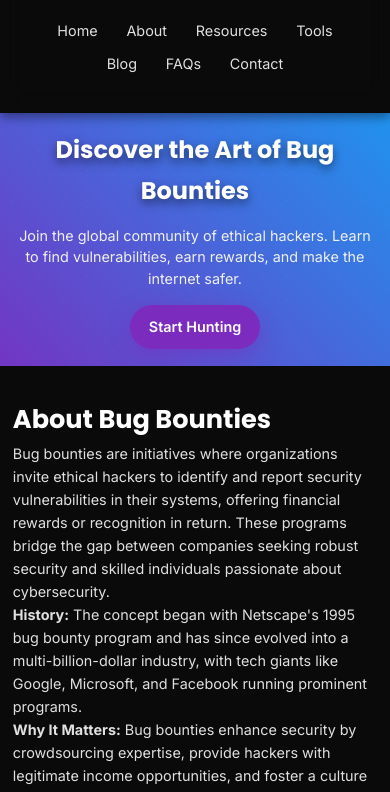
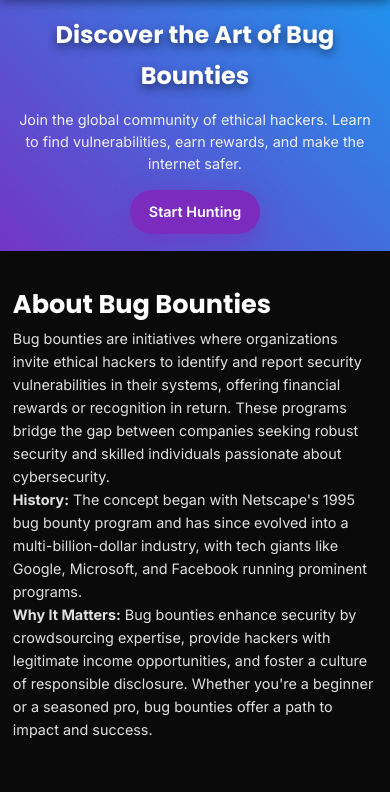
Before and after one commit to aussinfosec/bugbountyinfo.github.io, a plain HTML site: page index.html in a window 390 px wide. Shown: the part 94-886 px from the top of the page. Drawn offline with Linux system fonts and the light colour scheme.

Commit message:
Update index.html

```diff
--- a/index.html
+++ b/index.html
@@ -400,22 +400,13 @@
         /* Responsive Design */
         @media (max-width: 768px) {
             /* Navigation for Mobile */
-            nav ul {
-                flex-direction: row;
-                justify-content: center;
-                align-items: center;
-                margin-top: 1rem;
-                padding: 0.5rem 0;
-                background: transparent;
-                position: static;
-                width: 100%;
+            nav {
+                display: none;
             }
-            nav li {
-                margin: 0.3rem 0.8rem;
-            }
-            nav a {
-                font-size: 1rem;
-                padding: 0.5rem;
+
+            /* Header Adjustments */
+            header {
+                padding: 1rem;
             }
 
             /* Hero Section */
@@ -503,20 +494,6 @@
         }
 
         @media (max-width: 480px) {
-            /* Navigation for Smaller Mobile */
-            nav ul {
-                flex-direction: row;
-                flex-wrap: wrap;
-                justify-content: center;
-            }
-            nav li {
-                margin: 0.2rem 0.5rem;
-            }
-            nav a {
-                font-size: 0.9rem;
-                padding: 0.4rem;
-            }
-
             /* Hero Section */
             .hero {
                 min-height: 30vh;
```
